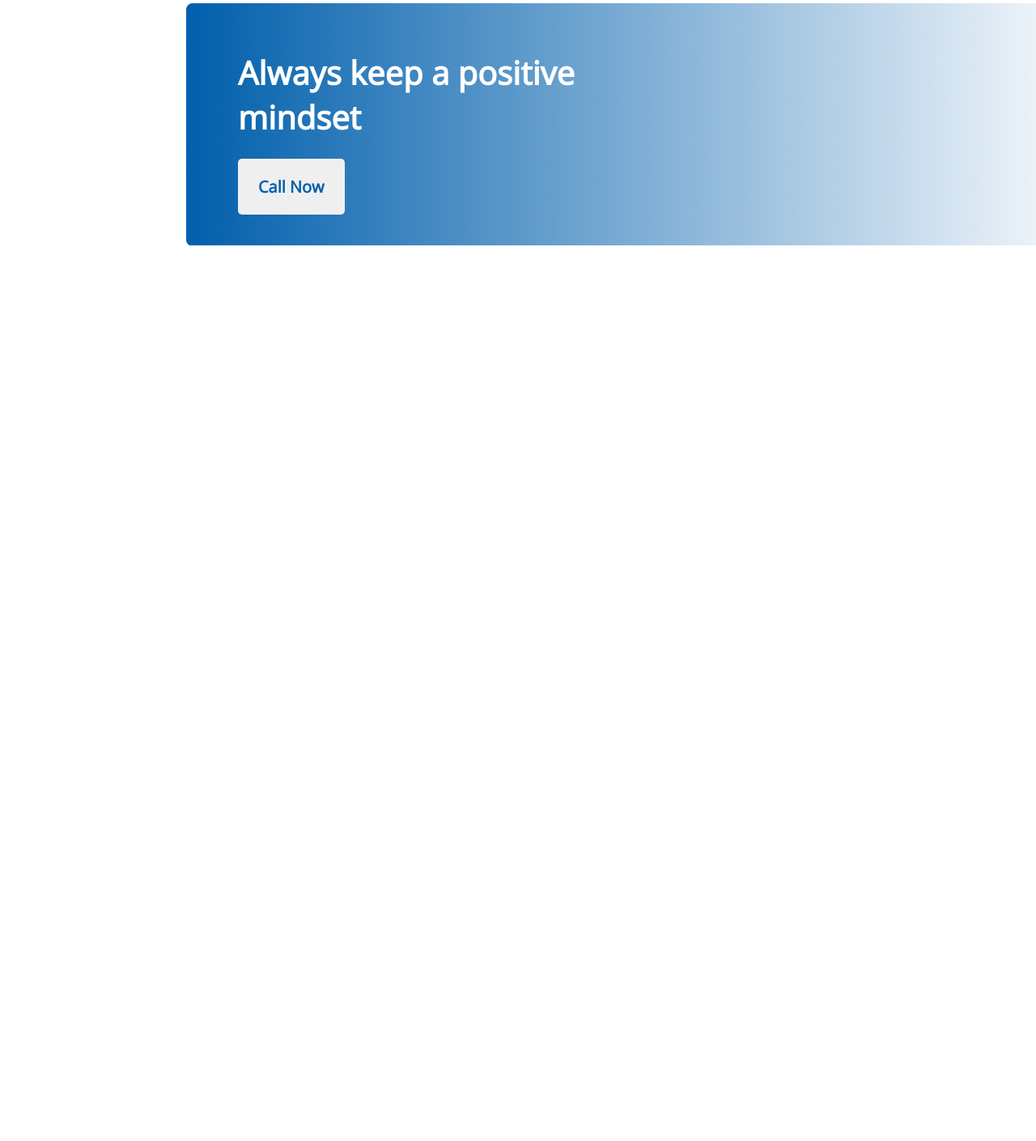
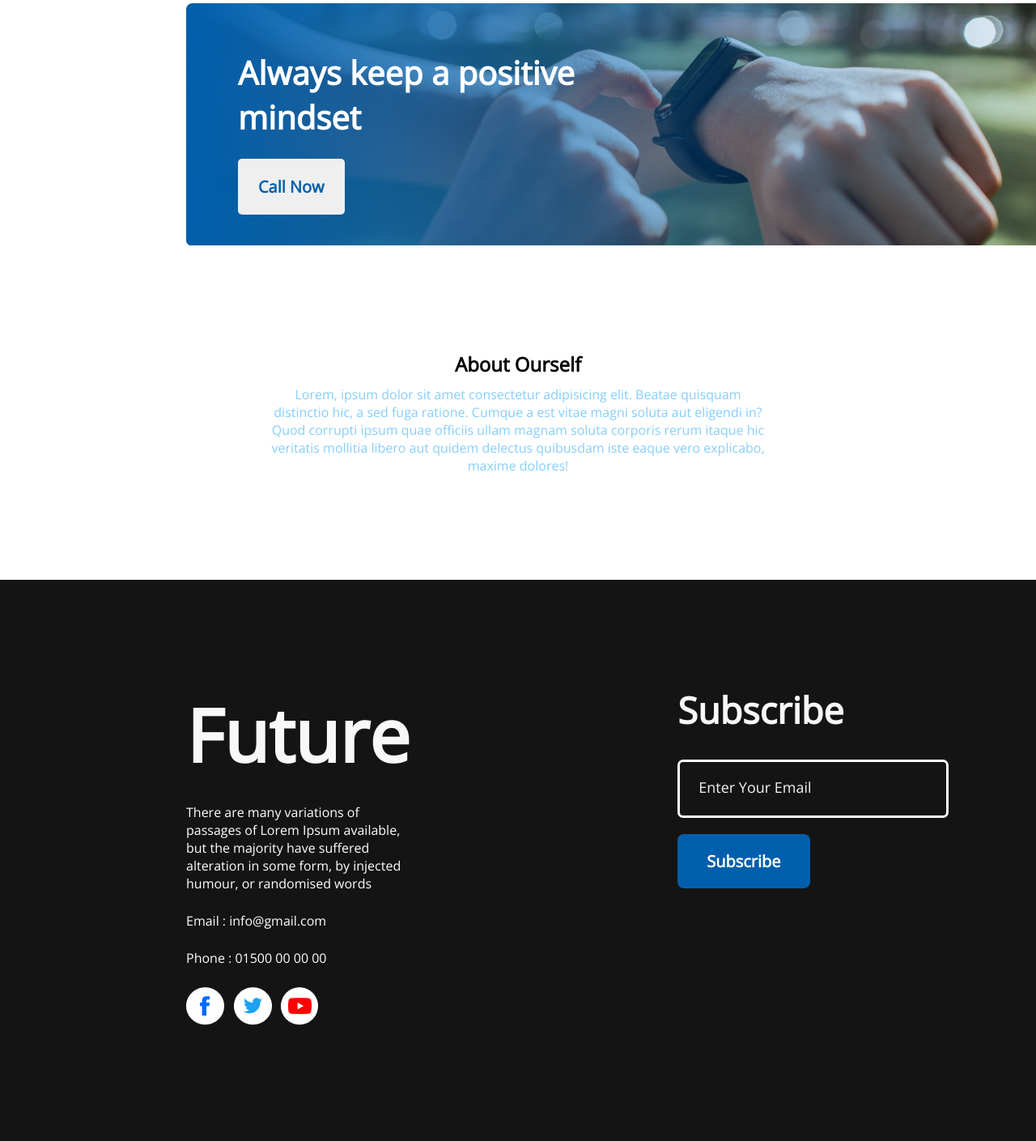
Before and after one commit to KfAbd/first-assaignment, a plain HTML site: page index.html in a window 1280 px wide. Shown: the part 2629-4038 px from the top of the page at 81% size. Before the commit the page ends 3062 px from the top, so only its background shows below. Drawn offline with nearby package versions, Linux system fonts and the light colour scheme.

Commit message:
added almost everything

```diff
--- a/index.html
+++ b/index.html
@@ -62,5 +62,27 @@
     <button class="btn">Call Now</button>
   </div>
 </section>
+<section class="box">
+  <div class="about">
+    <h1 class="ourself">About Ourself</h1>
+    <p class="about-description">Lorem, ipsum dolor sit amet consectetur adipisicing elit. Beatae quisquam distinctio hic, a sed fuga ratione. Cumque a est vitae magni soluta aut eligendi in? Quod corrupti ipsum quae officiis ullam magnam soluta corporis rerum itaque hic veritatis mollitia libero aut quidem delectus quibusdam iste eaque vero explicabo, maxime dolores!</p>
+  </div>
+</section>
+<footer class="foo-box">
+  <div class="future">
+    <h1>Future</h1>
+    <p class="fupa">There are many variations of passages of Lorem Ipsum available, but the majority have suffered alteration in some form, by injected humour, or randomised words</p>
+    <p>Email : info@gmail.com</p>
+    <p class="fupa">Phone : 01500 00 00 00</p>
+    <img src="images/icons/fb.png" alt="">
+    <img src="images/icons/twitter.png" alt="">
+    <img src="images/icons/youtube.png" alt="">
+  </div>
+  <div class="subscribe">
+    <h1>Subscribe</h1>
+    <input type="email" name="email" id="email" placeholder="Enter Your Email" class="email">
+    <button class="btn2">Subscribe</button>
+  </div>
+</footer>
 </body>
 </html>
--- a/styles/styles.css
+++ b/styles/styles.css
@@ -114,7 +114,7 @@
 .fit-sec {
     width: 1140px;
     height: 300px;
-    background-image: url(../images/gradient1.png);
+    background-image: url(../images/gradient1.png), url(../images/watch.png);
     margin: 0px 230px 130px;
 }
 
@@ -128,3 +128,62 @@
     color: #FFFFFF;
     padding-bottom: 24px;
 }
+
+/* about-us */
+.box {
+    margin: 0px 230px 130px;
+}
+
+.about {
+    text-align: center;
+}
+
+.about-description {
+    color: lightskyblue;
+    padding: 10px 100px 0px;
+    margin-bottom: 130px;
+}
+/* footer */
+.foo-box{
+    display: flex;
+    justify-content: space-between;
+    padding: 130px 230px;
+    gap: 331px;
+    background: #151414;
+}
+.fupa{
+    padding: 24px 0px;
+}
+.btn2{
+    background: #005FAC;
+border-radius: 8px;
+font-weight: 600;
+font-size: 20px;
+color: #FFFFFF;
+border: none;
+padding: 20px 36.02px;
+}
+.future, .subscribe h1{
+    font-weight: 700;
+font-size: 45px;
+color: #F8F8F8;
+}
+.future p{
+    font-weight: 400;
+font-size: 16px;
+color: #FFFFFF;
+}
+.email{
+    width: 325px;
+height: 64px;
+border: 3px solid white;
+background-color: #151414;
+border-radius: 7px;
+margin: 31px 0px 20px;
+}
+::placeholder{
+    font-weight: 400;
+font-size: 18px;
+color: #F3F3F3;
+padding: 21px 158px 22px 21px;
+}
```
